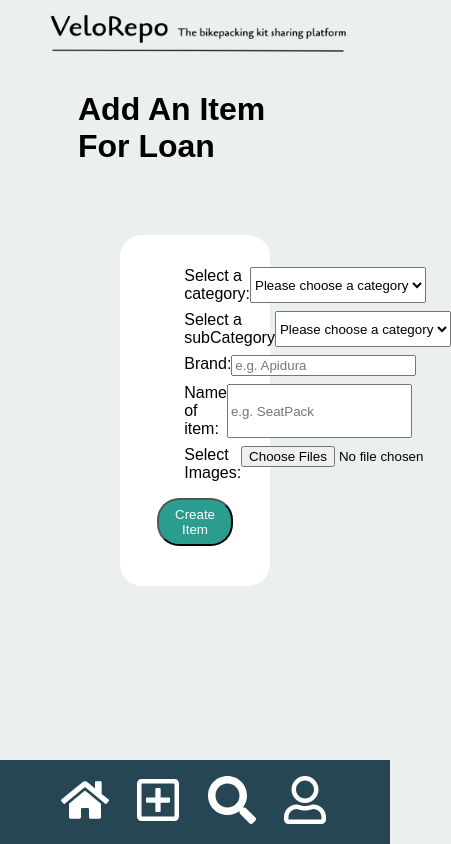
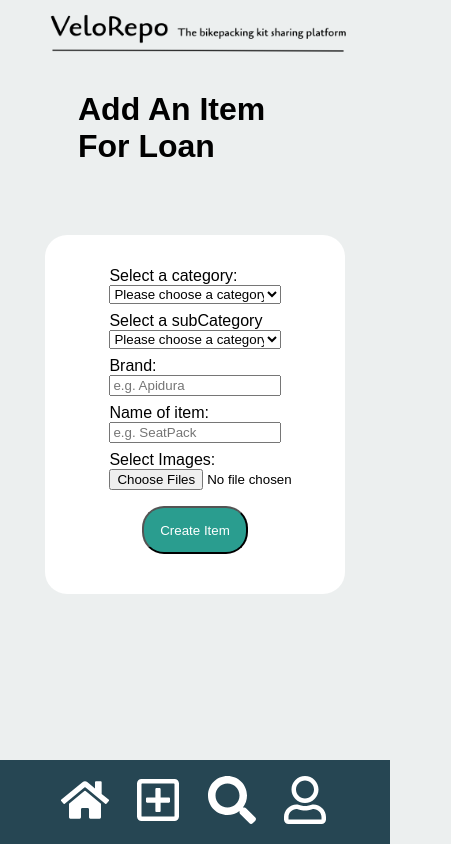
Before and after one commit to HelenLangers/VeloRepo, a React (Create React App) app: page /create-item in a window 390 px wide. Shown: the whole page, 451 px wide, since content can reach past the window. Built offline with nearby package versions, Linux system fonts and the light colour scheme; no server answers; sample sign-in values are in the browser's storage; a web font is replaced by a local one.

Commit message:
add media queries

```diff
--- a/src/Assets/addItem.css
+++ b/src/Assets/addItem.css
@@ -38,3 +38,13 @@
     margin: 0.5rem;
     color: #fff;
 }
+
+@media screen and (max-width: 768px) {
+    .entryFormBlock{
+        width: 80%;
+    }
+
+    .options{
+        flex-direction: column;
+    }
+}
--- a/src/Pages/CreateItem.jsx
+++ b/src/Pages/CreateItem.jsx
@@ -4,10 +4,8 @@ import {
   getStorage,
   ref,
   uploadBytesResumable,
-  getDownloadURL,
-  uploadBytes,
+  getDownloadURL
 } from "firebase/storage";
-import { db } from "../firebase.config";
 import { v4 as uuidv4 } from "uuid";
 import { useNavigate } from "react-router-dom";
 import Spinner from "../Components/Spinner";
@@ -49,6 +47,7 @@ function CreateItem() {
     return () => {
       isMounted.current = false;
     };
+    // eslint-disable-next-line
   }, [isMounted]);
 
   if (loading) {
```
